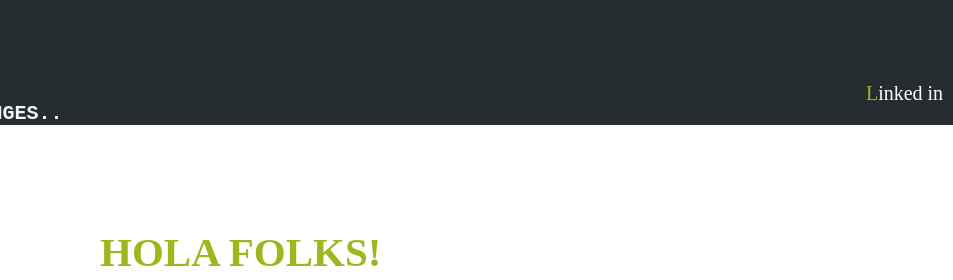
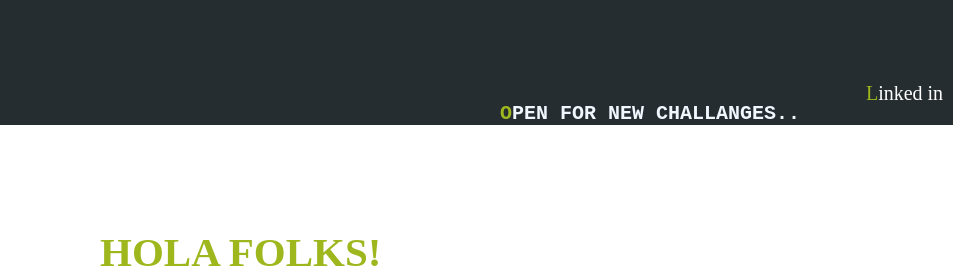
Before and after one commit to Agamswarup/portfoilo.github.io, a plain HTML site: page index.html in a window 1280 px wide. Shown: the part 138-418 px from the top of the page, 0-953 px from the left. Drawn offline with Linux system fonts and the light colour scheme; grey boxes are pictures that could not be loaded.

Commit message:
Update index.html

```diff
--- a/index.html
+++ b/index.html
@@ -94,7 +94,7 @@ h1{
 font-size: 20px;
 
     margin-top: -10px;
- margin-left:-1455px ;
+ margin-left:20px ;
  font-family: monospace;
 }
 H2{
```
